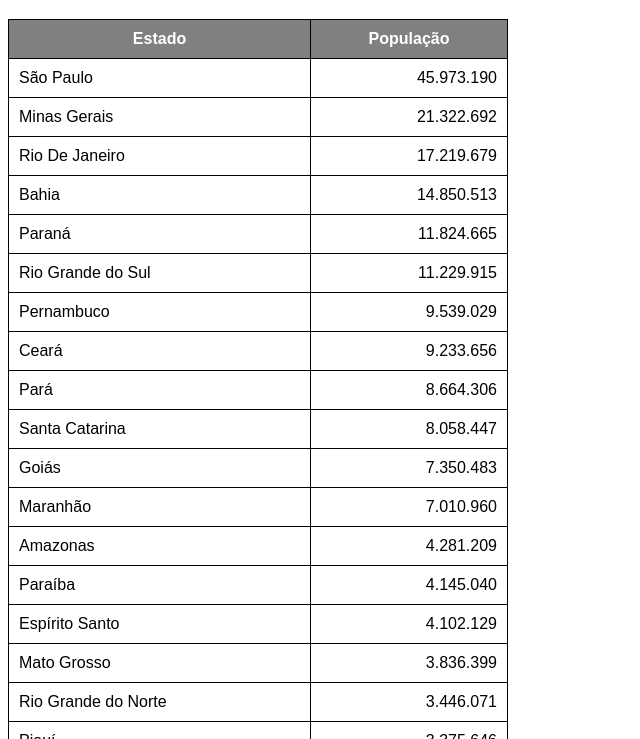
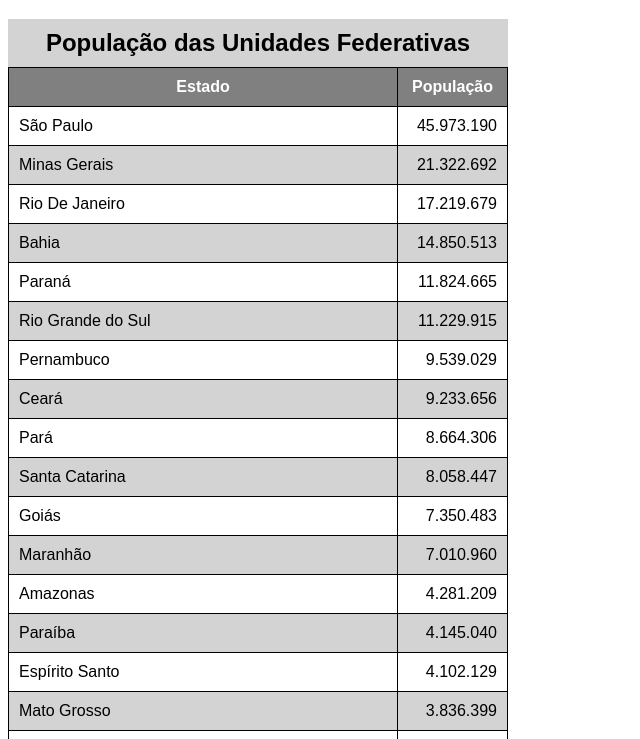
Before and after one commit to MkProgramador/HTML-CSS, a plain HTML site: page Exercícios/ex024/tabela003.html in a window 1280 px wide. Shown: the part 61-800 px from the top of the page, without its empty margins (0-640 px from the left). Drawn offline with Linux system fonts and the light colour scheme.

Commit message:
atualizei o exrcicios

```diff
--- a/Exercícios/ex024/tabela003.html
+++ b/Exercícios/ex024/tabela003.html
@@ -12,6 +12,7 @@
         table {
             width: 500px;
             border-collapse: collapse;
+            position: relative;
         }
 
         td, th {
@@ -19,9 +20,30 @@
             padding: 10px;
         }
 
+        caption {
+            font-size: 1.5em;
+            font-weight: bold;
+            padding: 10px;
+            background-color: lightgray;
+        }
+
         thead, tfoot {
             background-color: gray;
             color: white;
+        }
+
+        thead > tr > th {
+            position: sticky;
+            top: -1px;
+            background-color: gray;
+        }
+
+        tbody > tr:nth-child(odd) /* Impar, 2n-1 */{
+            background-color: white;
+        }
+
+        tbody > tr:nth-child(even) /* Par, 2n */ {
+            background-color: lightgray;
         }
 
         td.num {
@@ -35,6 +57,7 @@
     <!--
         ANATOMIA PARA TABELAS GRANDES
         TABLE
+            CAPTION
             THEAD
                 TR, TD, TH
             TBODY
@@ -44,10 +67,11 @@
     -->
 </body>
     <table>
+        <caption>População das Unidades Federativas</caption>
         <thead>
             <tr>
-                <th>Estado</th>
-                <th>População</th>
+                <th scope="col">Estado</th>
+                <th scope="col" style="width: 50px;">População</th>
             </tr>
         </thead>
         <tbody>
@@ -162,7 +186,7 @@
         </tbody>
         <tfoot>
             <tr>
-                <th>Total de Habitantes</th>
+                <th scope="row">Total de Habitantes</th>
                 <td class="num"><strong>212.583.720</strong></td>
             </tr>
         </tfoot>
```
Also changed, not shown: Exercícios/ex024/tabela004.html (added, +48 -0 lines).
